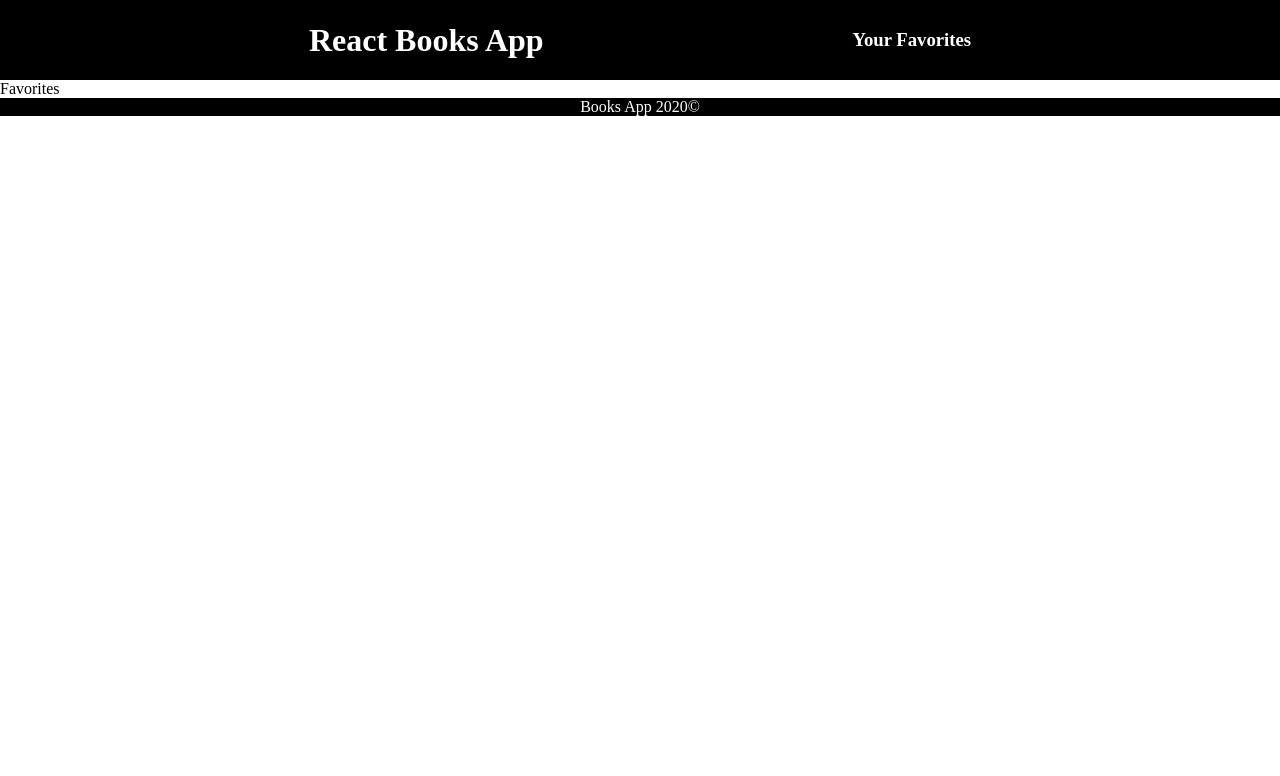
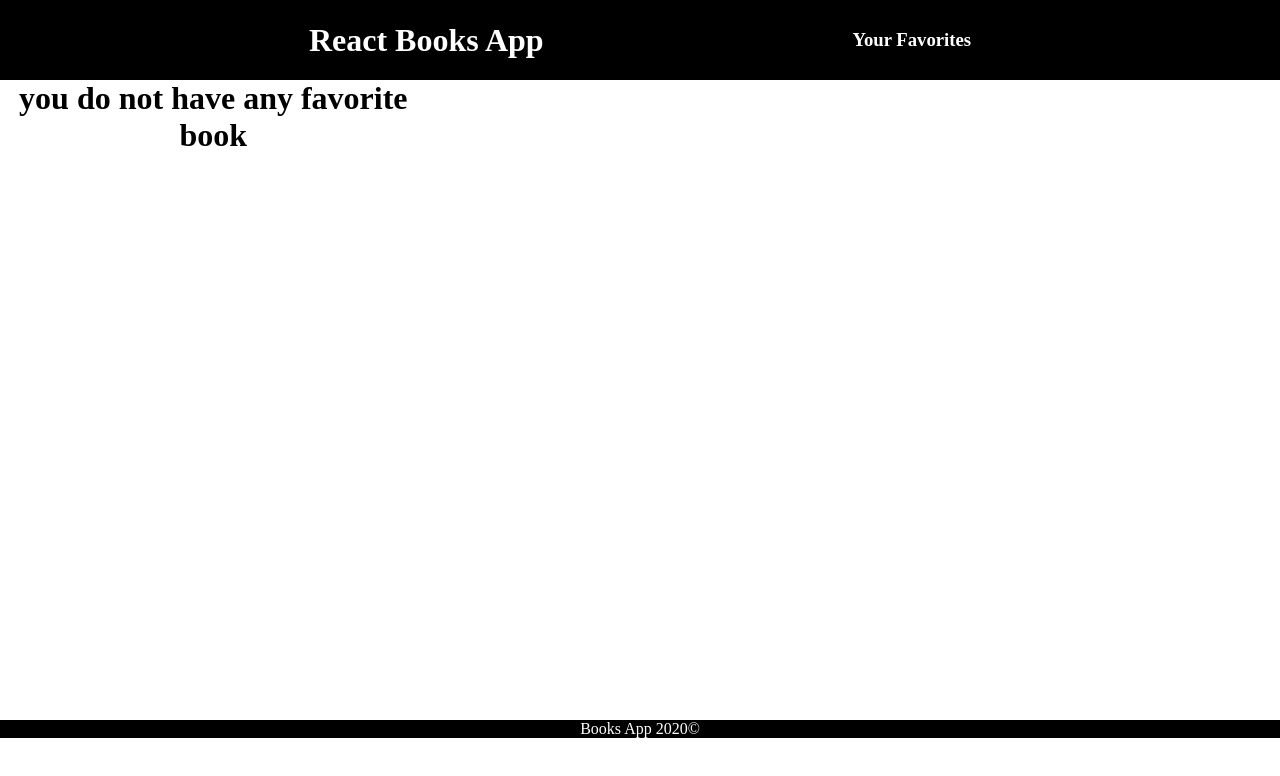
Before and after one commit to LuisDani07/libros_favorites, a React (Create React App) app: page /favorites in a window 1280 px wide. Shown: the top 776 px of the page. Built offline with nearby package versions, Linux system fonts and the light colour scheme.

Commit message:
secció mostrando libros favoritos

```diff
--- a/src/App.css
+++ b/src/App.css
@@ -20,6 +20,14 @@
     justify-content: center;
 }
 .book-list{
+    min-height:80vh;
+    width:100%;
+    display:grid;
+    grid-template-columns: repeat(3, 1fr);
+   justify-items: center;
+   text-align: center;
+}
+.favorites{
     min-height:80vh;
     width:100%;
     display:grid;
--- a/src/components/Favorites.jsx
+++ b/src/components/Favorites.jsx
@@ -1,8 +1,29 @@
-import React from 'react'
+
+import {useAppContext} from './context/App_context';
 
 function Favorites() {
+
+  const  {favorites,addToFavorites,removeFromFavorites}=useAppContext();
+
+  const favoriteChecker=(id)=>{
+      const boolean=favorites.some((book)=>book.id===id);
+      return boolean;
+  }
   return (
-    <div>Favorites</div>
+    <div className='favorites'>
+             {favorites.length>0 ?favorites.map((book)=>(
+             <div key={book.id} className='book'>
+                <div><h4>{book.title}</h4></div>
+                <div><img src={book.image_url} alt="#"/></div>
+                {favoriteChecker(book.id) ? (
+                <div><button onClick={()=>removeFromFavorites(book.id)}>Remove from favorites</button></div>
+                )
+                :  (<div><button onClick={()=>addToFavorites(book)}>Add to favorites</button></div>
+                )
+              }
+             </div>
+         )):<h1>you do not have any favorite book</h1>}
+    </div>
   )
 }
 
```
